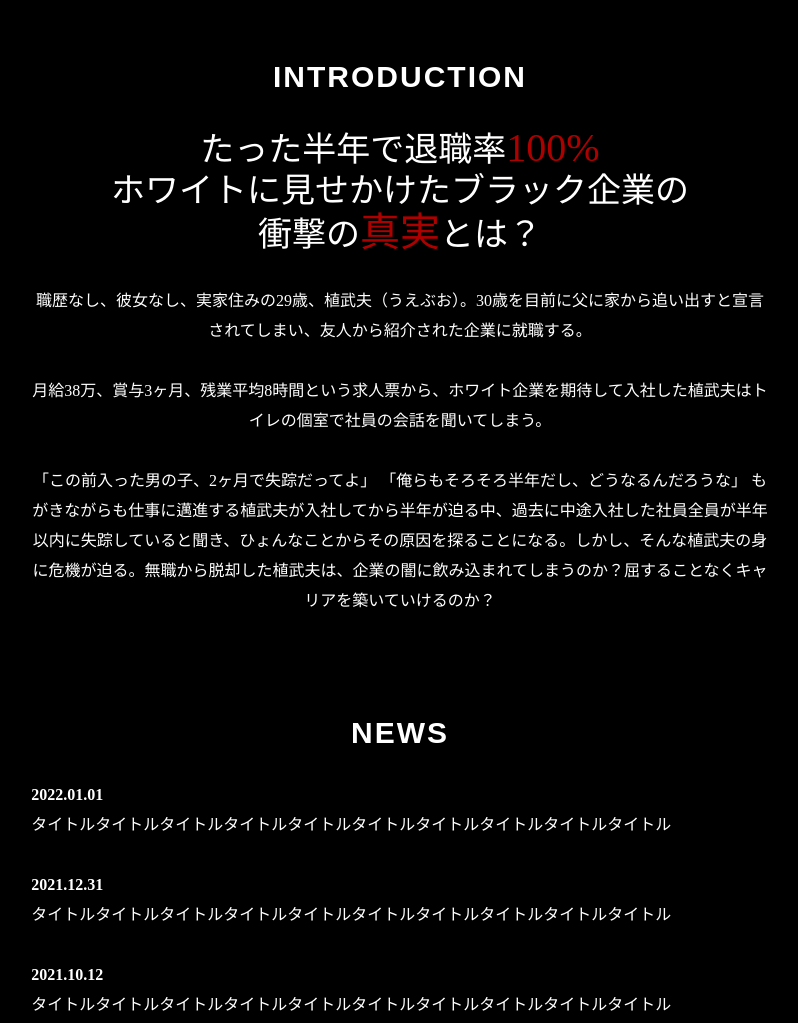
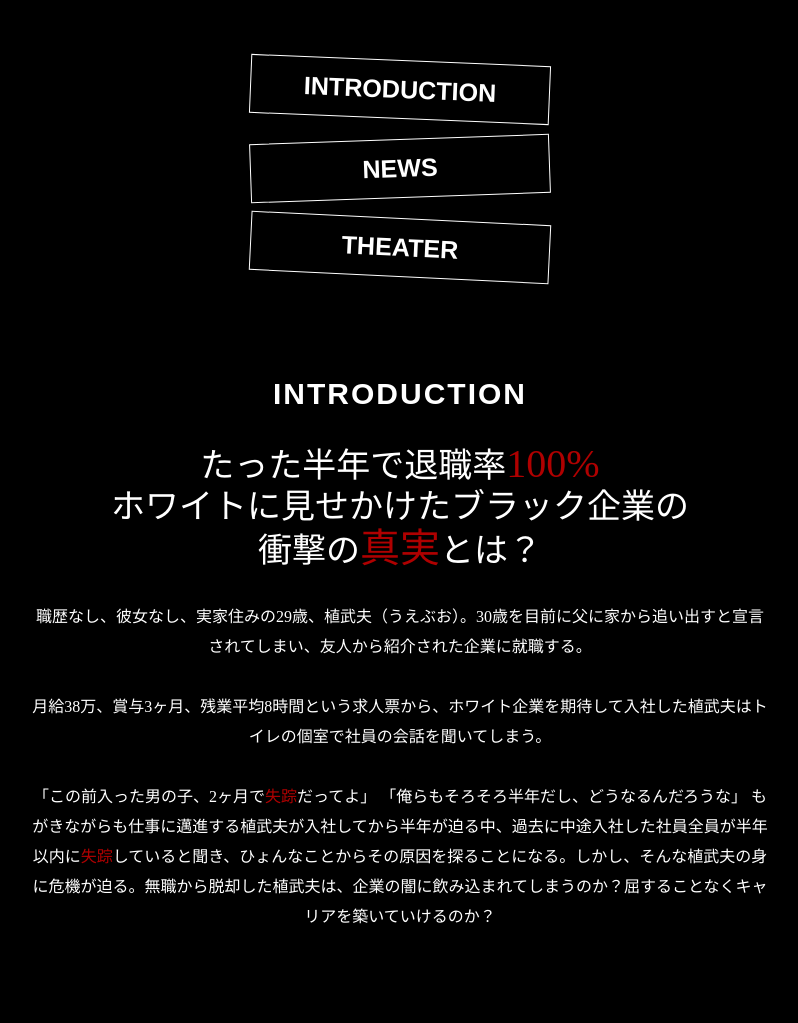
Before and after one commit to ktkr93/BEW, a plain HTML site: page index.html in a window 1280 px wide. Shown: the part 840-1863 px from the top of the page, without its empty margins (240-1038 px from the left). Drawn offline with nearby package versions, Linux system fonts and the light colour scheme.

Commit message:
modify アンカーリンク追加

```diff
--- a/css/style.css
+++ b/css/style.css
@@ -182,6 +182,33 @@ img {
     }
 }
 
+.contents-link {
+    margin-bottom: 100px;
+}
+
+.contents-link :nth-child(1) {
+    transform: rotate(2.35deg);
+}
+
+.contents-link :nth-child(2) {
+    transform: rotate(-2.01deg);
+}
+
+.contents-link :nth-child(3) {
+    transform: rotate(2.76deg);
+}
+
+.contents-link a {
+    width: 300px;
+    margin: 0 auto 20px auto;
+    display: block;
+    padding: 14px 0;
+    border: #fff 1px solid;
+    color: #fff;
+    font-size: 1.57rem;
+    font-weight: bold;
+}
+
 .intro {
     margin-bottom: 100px;
 }
@@ -213,6 +240,10 @@ img {
 
 .intro-lead p {
     padding: 30px 0 0 0;
+}
+
+.intro-lead-enphasis {
+    color: #AF0000;
 }
 
 .news {
--- a/index.html
+++ b/index.html
@@ -35,17 +35,22 @@
     </div>
     <div class="page-main">
         <div class="main-container">
-            <div class="intro">
+            <div class="contents-link">
+                <a href="#intro">INTRODUCTION</a>
+                <a href="#news">NEWS</a>
+                <a href="#theater">THEATER</a>
+            </div>
+            <div id="intro" class="intro">
                 <h2>INTRODUCTION</h2>
                 <p class="intro-copy font-noto-serif-jp">たった半年で退職率<span class="enphasis-big">100%</span><br> ホワイトに見せかけたブラック企業の<br>衝撃の<span class="enphasis-big">真実</span>とは？
                 </p>
                 <div class="intro-lead font-noto-serif-jp">
                     <p>職歴なし、彼女なし、実家住みの29歳、植武夫（うえぶお）。30歳を目前に父に家から追い出すと宣言されてしまい、友人から紹介された企業に就職する。</p>
                     <p> 月給38万、賞与3ヶ月、残業平均8時間という求人票から、ホワイト企業を期待して入社した植武夫はトイレの個室で社員の会話を聞いてしまう。</p>
-                    <p>「この前入った男の子、2ヶ月で失踪だってよ」 「俺らもそろそろ半年だし、どうなるんだろうな」 もがきながらも仕事に邁進する植武夫が入社してから半年が迫る中、過去に中途入社した社員全員が半年以内に失踪していると聞き、ひょんなことからその原因を探ることになる。しかし、そんな植武夫の身に危機が迫る。無職から脱却した植武夫は、企業の闇に飲み込まれてしまうのか？屈することなくキャリアを築いていけるのか？</p>
+                    <p>「この前入った男の子、2ヶ月で<span class="intro-lead-enphasis">失踪</span>だってよ」 「俺らもそろそろ半年だし、どうなるんだろうな」 もがきながらも仕事に邁進する植武夫が入社してから半年が迫る中、過去に中途入社した社員全員が半年以内に<span class="intro-lead-enphasis">失踪</span>していると聞き、ひょんなことからその原因を探ることになる。しかし、そんな植武夫の身に危機が迫る。無職から脱却した植武夫は、企業の闇に飲み込まれてしまうのか？屈することなくキャリアを築いていけるのか？</p>
                 </div>
             </div>
-            <div class="news">
+            <div id="news" class="news">
                 <h2>NEWS</h2>
                 <div class="news-list font-noto-serif-jp">
                     <dl>
@@ -64,7 +69,7 @@
                     </dl>
                 </div>
             </div>
-            <div class="theater">
+            <div id="theater" class="theater">
                 <h2>THEATER</h2>
 
             </div>
```
